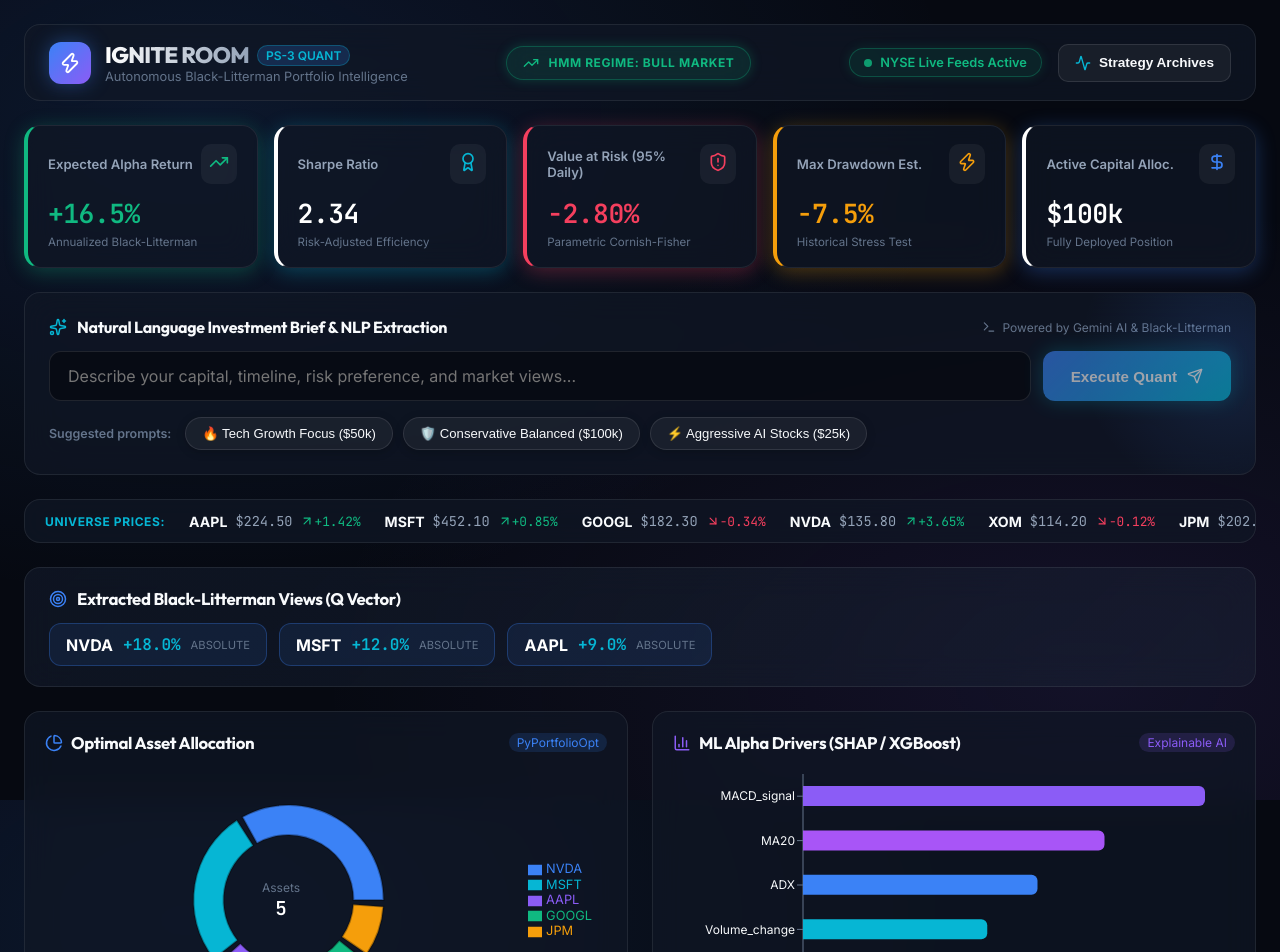
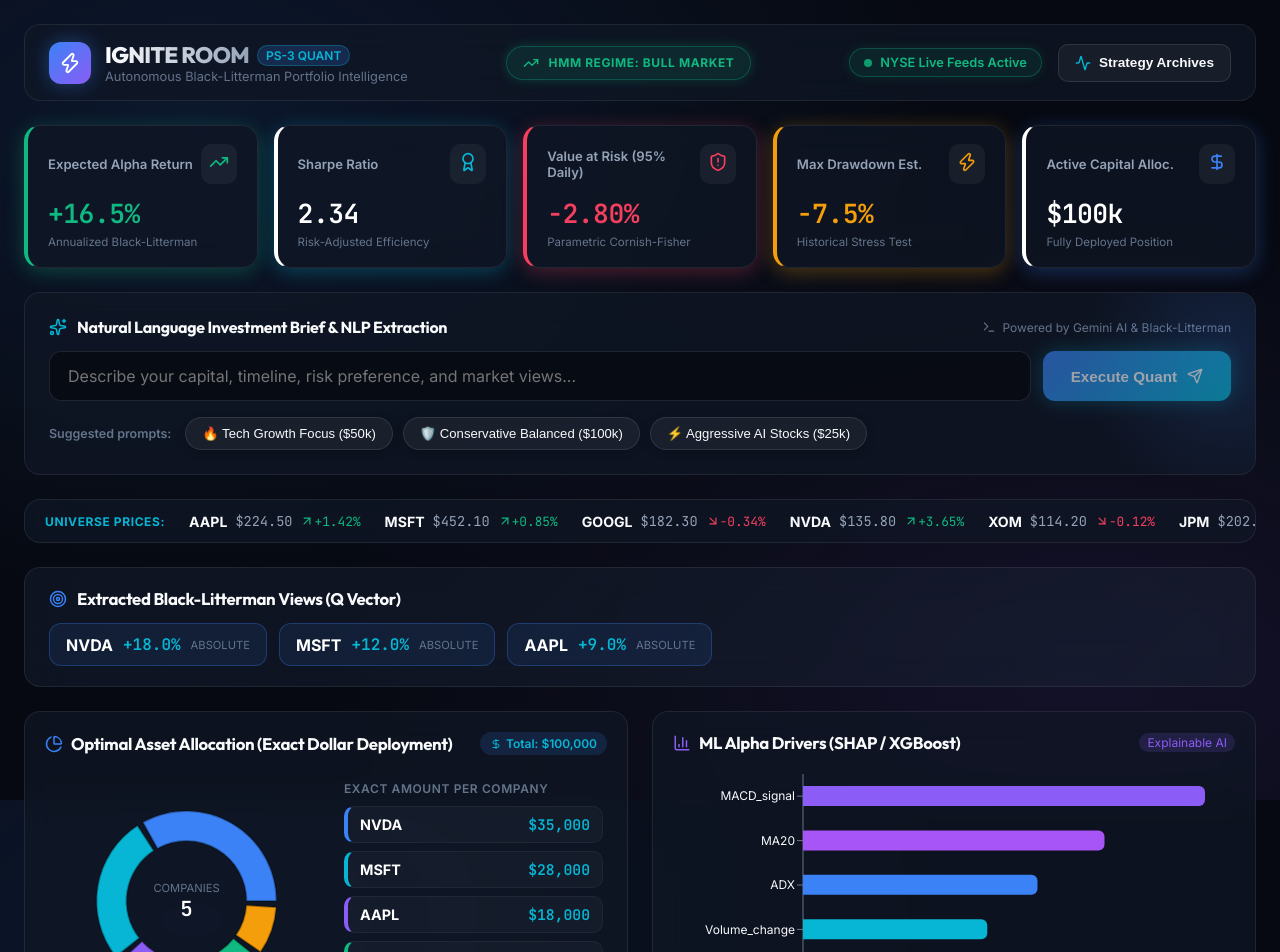
Before and after one commit to Sourav-IND-1/agenticQuant, a React (Vite) app in the folder frontend/: page / in a window 1280 px wide. Shown: the top 952 px of the page. Built offline with nearby package versions, Linux system fonts and the light colour scheme.

Commit message:
feat(ui): display exact dollar amounts to be invested per company instead of percentages

```diff
--- a/frontend/src/components/Dashboard.jsx
+++ b/frontend/src/components/Dashboard.jsx
@@ -61,7 +61,7 @@
       {/* 3-Column Visualizations Grid */}
       <div style={{ display: 'grid', gridTemplateColumns: 'repeat(auto-fit, minmax(400px, 1fr))', gap: '24px' }}>
         <div style={{ minHeight: '340px' }}>
-          <PortfolioPie weights={quantResults?.weights} />
+          <PortfolioPie weights={quantResults?.weights} capital={briefData?.capital || quantResults?.metrics?.capital || 100000} />
         </div>
         <div style={{ minHeight: '340px' }}>
           <ShapChart featureImportances={quantResults?.featureImportances} />
--- a/frontend/src/components/PortfolioPie.jsx
+++ b/frontend/src/components/PortfolioPie.jsx
@@ -1,36 +1,52 @@
 import React from 'react';
-import { PieChart, Pie, Cell, ResponsiveContainer, Tooltip, Legend } from 'recharts';
-import { PieChart as PieIcon } from 'lucide-react';
+import { PieChart, Pie, Cell, ResponsiveContainer, Tooltip } from 'recharts';
+import { PieChart as PieIcon, DollarSign } from 'lucide-react';
 
 const COLORS = ['#3b82f6', '#06b6d4', '#8b5cf6', '#10b981', '#f59e0b', '#ec4899', '#64748b'];
 
-const PortfolioPie = ({ weights = {} }) => {
+const PortfolioPie = ({ weights = {}, capital = 100000 }) => {
   const data = Object.entries(weights)
-    .filter(([_, value]) => value > 0.001)
-    .map(([key, value]) => ({
+    .filter(([_, weight]) => weight > 0.001)
+    .map(([key, weight]) => {
+      const exactAmount = Math.round(weight * capital);
+      return {
         name: key,
-      value: Math.round(value * 1000) / 10
-    }))
+        value: exactAmount,
+        weightPct: (weight * 100).toFixed(1),
+        formattedAmount: exactAmount.toLocaleString('en-US', { style: 'currency', currency: 'USD', maximumFractionDigits: 0 })
+      };
+    })
     .sort((a, b) => b.value - a.value);
 
   const fallbackData = [
-    { name: 'NVDA', value: 32.4 },
-    { name: 'MSFT', value: 24.8 },
-    { name: 'AAPL', value: 18.2 },
-    { name: 'GOOGL', value: 14.6 },
-    { name: 'JPM', value: 10.0 }
-  ];
+    { name: 'NVDA', weight: 0.324 },
+    { name: 'MSFT', weight: 0.248 },
+    { name: 'AAPL', weight: 0.182 },
+    { name: 'GOOGL', weight: 0.146 },
+    { name: 'JPM', weight: 0.100 }
+  ].map(item => {
+    const exactAmount = Math.round(item.weight * capital);
+    return {
+      name: item.name,
+      value: exactAmount,
+      weightPct: (item.weight * 100).toFixed(1),
+      formattedAmount: exactAmount.toLocaleString('en-US', { style: 'currency', currency: 'USD', maximumFractionDigits: 0 })
+    };
+  });
 
   const chartData = data.length > 0 ? data : fallbackData;
+  const totalAllocated = chartData.reduce((sum, item) => sum + item.value, 0).toLocaleString('en-US', { style: 'currency', currency: 'USD', maximumFractionDigits: 0 });
 
   const CustomTooltip = ({ active, payload }) => {
     if (active && payload && payload.length) {
+      const item = payload[0].payload;
       return (
-        <div className="glass-panel" style={{ padding: '10px 14px', border: '1px solid var(--accent-blue)' }}>
-          <p style={{ margin: 0, fontWeight: 700, color: '#ffffff' }}>{payload[0].name}</p>
-          <p className="font-mono" style={{ margin: 0, color: 'var(--accent-cyan)', fontSize: '0.9rem' }}>
-            Weight: {payload[0].value}%
+        <div className="glass-panel" style={{ padding: '12px 16px', border: '1px solid var(--accent-blue)', boxShadow: '0 8px 32px rgba(0,0,0,0.5)' }}>
+          <p style={{ margin: 0, fontWeight: 800, color: '#ffffff', fontSize: '1rem' }}>{item.name}</p>
+          <p className="font-mono" style={{ margin: '4px 0 2px 0', color: 'var(--accent-cyan)', fontSize: '1.1rem', fontWeight: 700 }}>
+            Exact Investment: {item.formattedAmount}
           </p>
+          <span style={{ fontSize: '0.75rem', color: 'var(--text-muted)' }}>{item.weightPct}% of total deployment</span>
         </div>
       );
     }
@@ -41,21 +57,23 @@
     <div className="glass-panel" style={{ padding: '20px', height: '100%', display: 'flex', flexDirection: 'column' }}>
       <div style={{ display: 'flex', alignItems: 'center', gap: '8px', marginBottom: '16px' }}>
         <PieIcon size={18} color="var(--accent-blue)" />
-        <h3 style={{ fontSize: '1.05rem', margin: 0 }}>Optimal Asset Allocation</h3>
-        <span style={{ marginLeft: 'auto', fontSize: '0.75rem', background: 'rgba(59,130,246,0.15)', color: 'var(--accent-blue)', padding: '2px 8px', borderRadius: '12px' }}>
-          PyPortfolioOpt
+        <h3 style={{ fontSize: '1.05rem', margin: 0 }}>Optimal Asset Allocation (Exact Dollar Deployment)</h3>
+        <span style={{ marginLeft: 'auto', fontSize: '0.75rem', background: 'rgba(59,130,246,0.15)', color: 'var(--accent-cyan)', padding: '4px 10px', borderRadius: '12px', display: 'flex', alignItems: 'center', gap: '4px', fontWeight: 600 }}>
+          <DollarSign size={12} /> Total: {totalAllocated}
         </span>
       </div>
 
-      <div style={{ flex: 1, minHeight: '260px', position: 'relative' }}>
+      <div style={{ flex: 1, display: 'flex', alignItems: 'center', gap: '16px', flexWrap: 'wrap', minHeight: '260px' }}>
+        {/* Donut Chart */}
+        <div style={{ flex: '1 1 200px', height: '240px', position: 'relative' }}>
           <ResponsiveContainer width="100%" height="100%">
             <PieChart>
               <Pie
                 data={chartData}
                 cx="50%"
                 cy="50%"
-              innerRadius={65}
-              outerRadius={95}
+                innerRadius={60}
+                outerRadius={90}
                 paddingAngle={4}
                 dataKey="value"
               >
@@ -64,19 +82,46 @@
                 ))}
               </Pie>
               <Tooltip content={<CustomTooltip />} />
-            <Legend
-              layout="vertical"
-              verticalAlign="middle"
-              align="right"
-              wrapperStyle={{ fontSize: '0.8rem', color: 'var(--text-secondary)' }}
-            />
             </PieChart>
           </ResponsiveContainer>
 
           {/* Center label */}
-        <div style={{ position: 'absolute', top: '50%', left: '42%', transform: 'translate(-50%, -50%)', textAlign: 'center', pointerEvents: 'none' }}>
-          <div style={{ fontSize: '0.75rem', color: 'var(--text-muted)' }}>Assets</div>
-          <div className="font-mono" style={{ fontSize: '1.2rem', fontWeight: 700, color: '#ffffff' }}>{chartData.length}</div>
+          <div style={{ position: 'absolute', top: '50%', left: '50%', transform: 'translate(-50%, -50%)', textAlign: 'center', pointerEvents: 'none' }}>
+            <div style={{ fontSize: '0.7rem', color: 'var(--text-muted)', textTransform: 'uppercase' }}>Companies</div>
+            <div className="font-mono" style={{ fontSize: '1.3rem', fontWeight: 800, color: '#ffffff' }}>{chartData.length}</div>
+          </div>
+        </div>
+
+        {/* Exact Dollar Breakdown List */}
+        <div style={{ flex: '1 1 180px', display: 'flex', flexDirection: 'column', gap: '8px', maxHeight: '240px', overflowY: 'auto', paddingRight: '4px' }}>
+          <div style={{ fontSize: '0.75rem', color: 'var(--text-muted)', fontWeight: 600, marginBottom: '2px', textTransform: 'uppercase', letterSpacing: '0.05em' }}>
+            Exact Amount per Company
+          </div>
+          {chartData.map((item, index) => (
+            <div
+              key={index}
+              style={{
+                display: 'flex',
+                alignItems: 'center',
+                justifyContent: 'space-between',
+                padding: '8px 12px',
+                background: 'rgba(255,255,255,0.03)',
+                borderRadius: '10px',
+                borderLeft: `4px solid ${COLORS[index % COLORS.length]}`,
+                borderTop: '1px solid rgba(255,255,255,0.05)',
+                borderRight: '1px solid rgba(255,255,255,0.05)',
+                borderBottom: '1px solid rgba(255,255,255,0.05)',
+                transition: 'all 0.2s'
+              }}
+              onMouseOver={(e) => { e.currentTarget.style.background = 'rgba(255,255,255,0.08)'; }}
+              onMouseOut={(e) => { e.currentTarget.style.background = 'rgba(255,255,255,0.03)'; }}
+            >
+              <span style={{ fontWeight: 800, color: '#ffffff', fontSize: '0.9rem' }}>{item.name}</span>
+              <span className="font-mono" style={{ fontWeight: 700, color: 'var(--accent-cyan)', fontSize: '0.92rem' }}>
+                {item.formattedAmount}
+              </span>
+            </div>
+          ))}
         </div>
       </div>
     </div>
```
Lines whose indentation alone changed are shown as unchanged.
